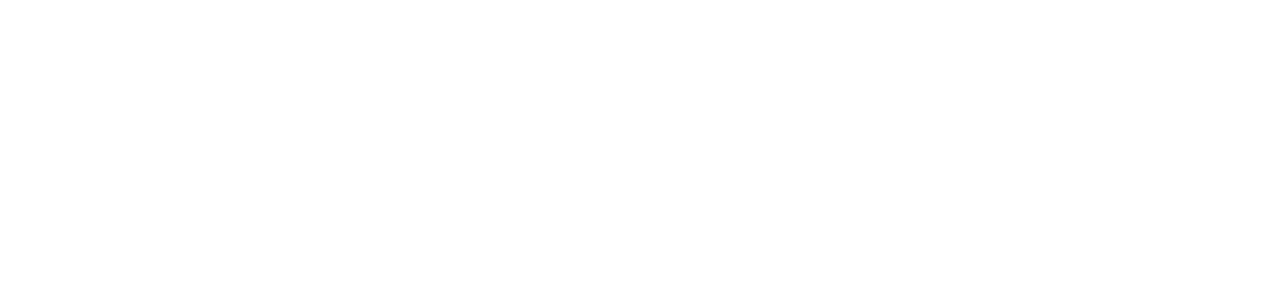
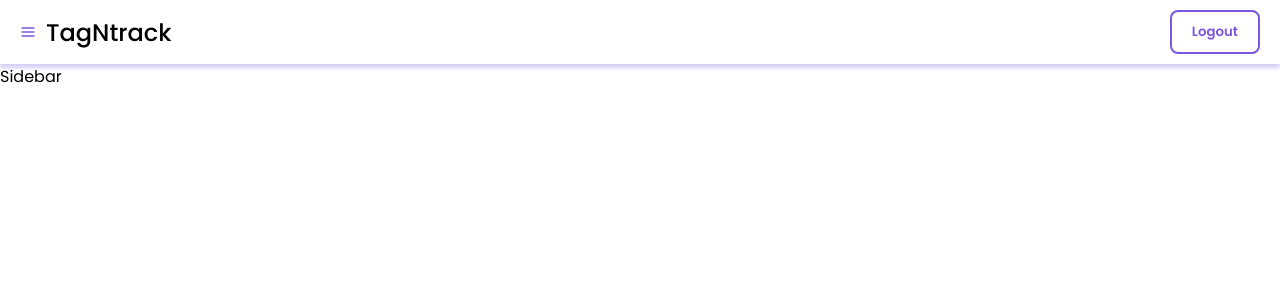
Before and after one commit to vamsi-krishna-kodimela/trackfrontend, a React (Create React App) app: page /dashboard in a window 1280 px wide. Shown: the top 300 px of the page. Built offline with nearby package versions, Linux system fonts and the light colour scheme.

Commit message:
Added header

```diff
--- a/src/config/app-routes.ts
+++ b/src/config/app-routes.ts
@@ -22,6 +22,10 @@
     children: [
       { path: "customer", Component: CustomerDashboard },
       { path: "agent", Component: AgentDashboard },
+      {
+        path: "*",
+        Component: PageNotFound,
+      },
     ],
   },
   {
--- /dev/null
+++ b/src/config/colors.ts
@@ -0,0 +1,6 @@
+export default class Colors {
+  static primary: string = "#7b57df";
+  static secondary: string = "#1b2149";
+  static background: string = " #ffffff";
+  static grey: string = " #e8e8e8";
+}
--- a/src/index.css
+++ b/src/index.css
@@ -114,7 +114,7 @@
   padding-left: 0px;
 }
 .pl-1 {
-  padding-left: 20px;
+  padding-left: 10px;
 }
 .pl-2 {
   padding-left: 20px;
--- a/src/pages/dashboard/Dashboard.tsx
+++ b/src/pages/dashboard/Dashboard.tsx
@@ -1,10 +1,18 @@
 import React from "react";
 import { Outlet } from "react-router-dom";
+import Header from "./components/header/Header";
+import Sidebar from "./components/sidebar/Sidebar";
 
 const Dashboard = () => {
   return (
-    <div>
-      <Outlet />
+    <div className="dashboard">
+      <Header />
+      <div className="content">
+        <Sidebar />
+        <div className="conent-wrapper">
+          <Outlet />
+        </div>
+      </div>
     </div>
   );
 };
--- /dev/null
+++ b/src/pages/dashboard/components/header/Header.css
@@ -0,0 +1,13 @@
+.header {
+  display: flex;
+  align-items: center;
+  justify-content: space-between;
+  width: 100%;
+  box-shadow: 0px 4px 4px rgb(123, 87, 223, 0.3);
+}
+
+.title {
+  flex: 1;
+  display: flex;
+  align-items: center;
+}
--- /dev/null
+++ b/src/pages/dashboard/components/header/Header.tsx
@@ -0,0 +1,23 @@
+import React from "react";
+import ConstString from "../../../../config/cont-strings";
+import { FiMenu } from "react-icons/fi";
+import Colors from "../../../../config/colors";
+import "./Header.css";
+
+const Header = () => {
+  return (
+    <div className="header pl-2 pr-2 pt-1 pb-1">
+      <div className="title">
+        <FiMenu color={Colors.primary} />
+        <h2 className="title ml-1">{ConstString.APP_NAME}</h2>
+      </div>
+      <div className="actions">
+        <button className="pb-1 pt-1 pl-2 pr-2 light bg-primary outline border-primary">
+          Logout
+        </button>
+      </div>
+    </div>
+  );
+};
+
+export default Header;
--- /dev/null
+++ b/src/pages/dashboard/components/sidebar/Sidebar.tsx
@@ -0,0 +1,7 @@
+import React from "react";
+
+const Sidebar = () => {
+  return <div>Sidebar</div>;
+};
+
+export default Sidebar;
```
Also changed, not shown: src/pages/customer/Customer.tsx (deleted, +0 -7 lines), src/pages/delivery-agent/DeliveryAgent.tsx (deleted, +0 -7 lines), src/pages/dashboard/components/sidebar/Sidebar.css (added).
